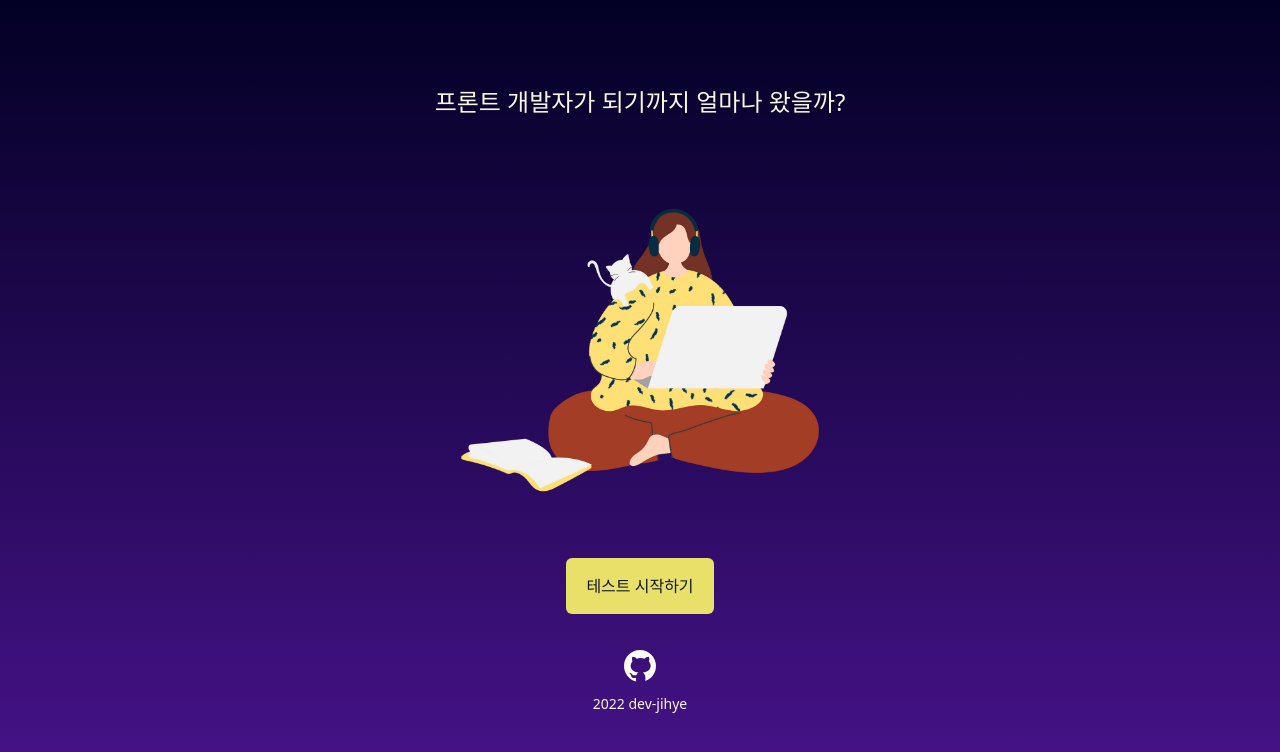
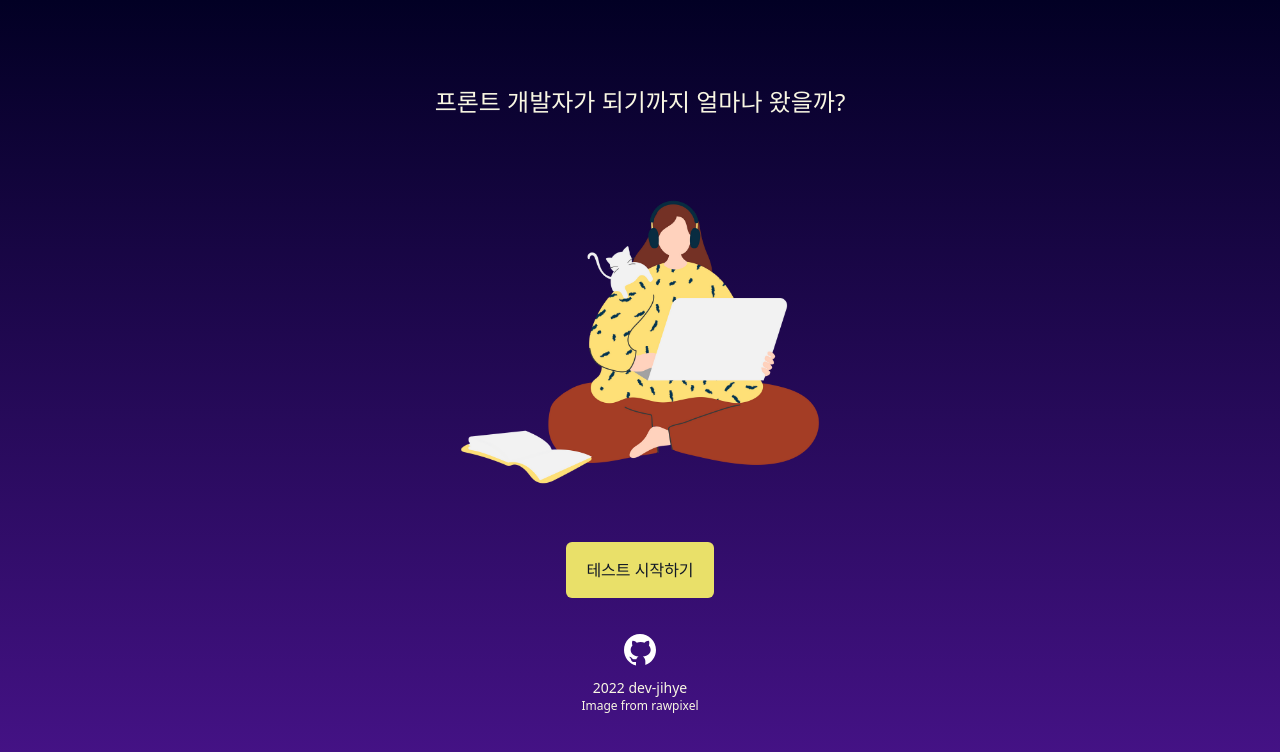
Before and after one commit to dev-jihye/check-fe-roadmap, a React (Create React App) app: page / in a window 1280 px wide. Shown: the top 752 px of the page. Built offline with nearby package versions, Linux system fonts and the light colour scheme; a web font is replaced by a local one.

Commit message:
💄 디자인 수정

```diff
--- a/src/components/ShareBtn.tsx
+++ b/src/components/ShareBtn.tsx
@@ -27,7 +27,7 @@ export default function ShareBtn({url, text = '공유하기'}: TProps) {
       <button className="mb-2 text-sm">{text}</button>
       <div
         onClick={copy}
-        className="bg-[#30a1d7] p-3 rounded-full cursor-pointer relative"
+        className="bg-[#d81199] p-3 rounded-full cursor-pointer relative"
       >
         <ShareIcon className="w-6 h-6" />
         {isCopied && (
--- a/src/pages/Home.tsx
+++ b/src/pages/Home.tsx
@@ -7,11 +7,11 @@ import {getLsQuestions} from '../utils/utils';
 export default function Home() {
   return (
     <div className="flex justify-center items-center flex-col ">
-      <h1 className="text-lg sm:text-2xl mb-10">
+      <h1 className="text-lg sm:text-2xl mb-8">
         프론트 개발자가 되기까지 얼마나 왔을까?
       </h1>
       <img className="w-96" src={img} alt="work" />
-      <div className="flex flex-col space-y-4 py-4">
+      <div className="flex flex-col space-y-4 py-2">
         <Link to="/notice">
           <StartBtn />
         </Link>
@@ -25,10 +25,11 @@ export default function Home() {
         target="_blank"
         rel="noopener noreferrer"
         href="https://github.com/dev-jihye/check-fe-roadmap"
-        className="flex flex-col justify-center items-center mt-4"
+        className="flex flex-col justify-center items-center mt-6"
       >
         <img src={gitLogo} alt="github" className="w-10 h-10" />
         <span className="mt-2 text-xs sm:text-sm">2022 dev-jihye</span>
+        <span className="text-xs">Image from rawpixel</span>
       </a>
     </div>
   );
--- a/src/pages/Notice.tsx
+++ b/src/pages/Notice.tsx
@@ -18,7 +18,7 @@ export default function Notice() {
       <SpeakerphoneIcon className="w-6 h-6 sm:w-8 sm:h-8 mx-auto my-4" />
       <p className="text-sm sm:text-base mb-6">
         현재 본인의 위치를 알기 위한 자가진단 테스트로 결과에 성실하게
-        답변해주세요. 결과에 이어지는 로드맵은 권장사항입니다.
+        답변해주세요. 결과 링크는 참고 학습 자료로 연결됩니다.
       </p>
       <p className="text-sm sm:text-base">
         총 문항은 {QuestionModel.length}개로 구성되어 있습니다.
```
